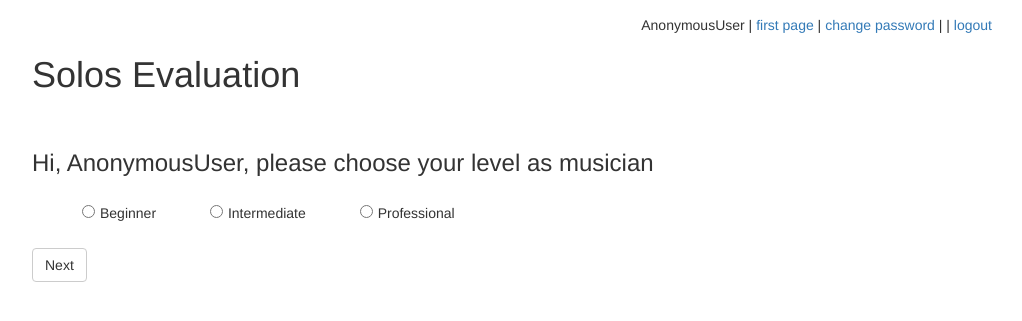
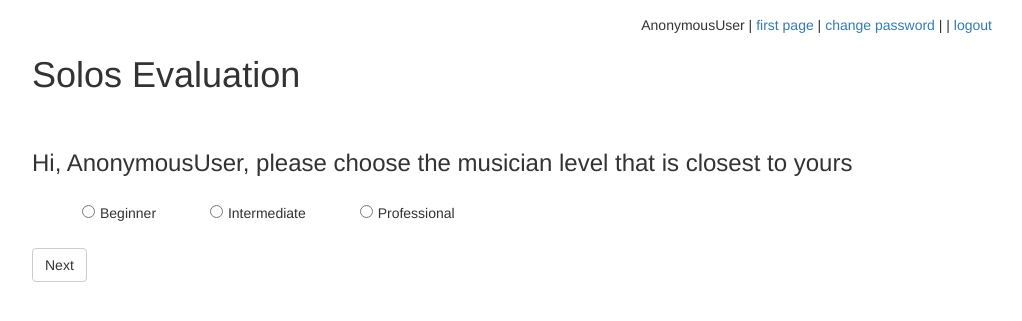
Before and after one commit to andersonrss/danda_mestre, a Django app: template matchmaker/templates/levelchoose.html in a window 1280 px wide. Shown: the top 321 px of the page, without its empty margins (128-1150 px from the left). Run offline with Django 3.2, Linux system fonts and the light colour scheme; the template is opened without the code that fills it, so the values that code supplies are empty; some libraries are stand-ins or nearby versions.

Commit message:
mais frases...

```diff
--- a/matchmaker/templates/levelchoose.html
+++ b/matchmaker/templates/levelchoose.html
@@ -9,7 +9,7 @@
       <form action="." method="post" id="levelchooseform">
         {% csrf_token %}
         <div id="musician-level-choices">
-          <h3>Hi, {{ user|capfirst }}, please choose your level as musician</h2>
+          <h3>Hi, {{ user|capfirst }}, please choose the musician level that is closest to yours</h3>
           <div id="alerts"></div>
           <input type="radio" id="musicianlevel-begginer" name="musicianlevel" value="b" >Beginner</input>
           <input type="radio" id="musicianlevel-intermediate" name="musicianlevel" value="i" >Intermediate</input>
```
